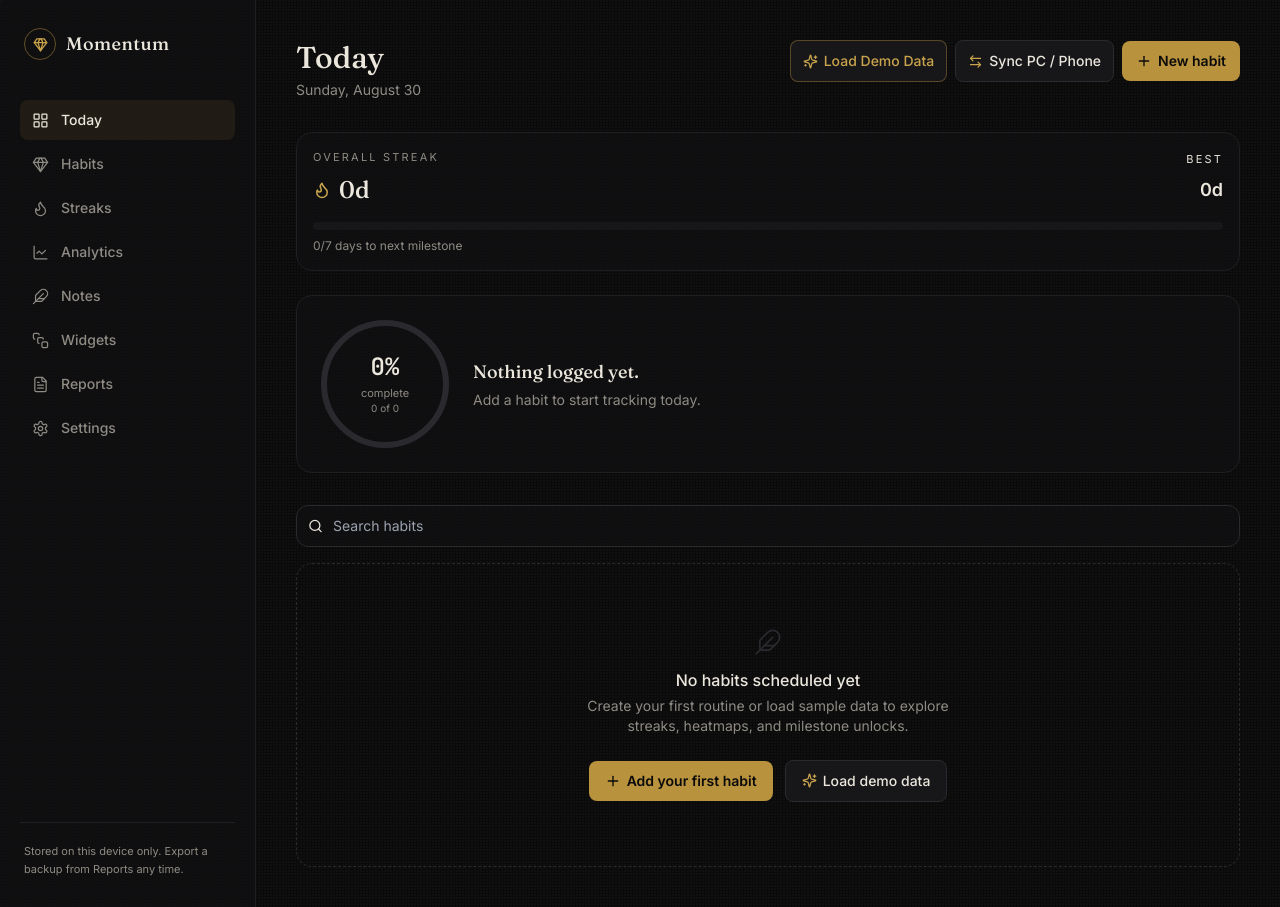
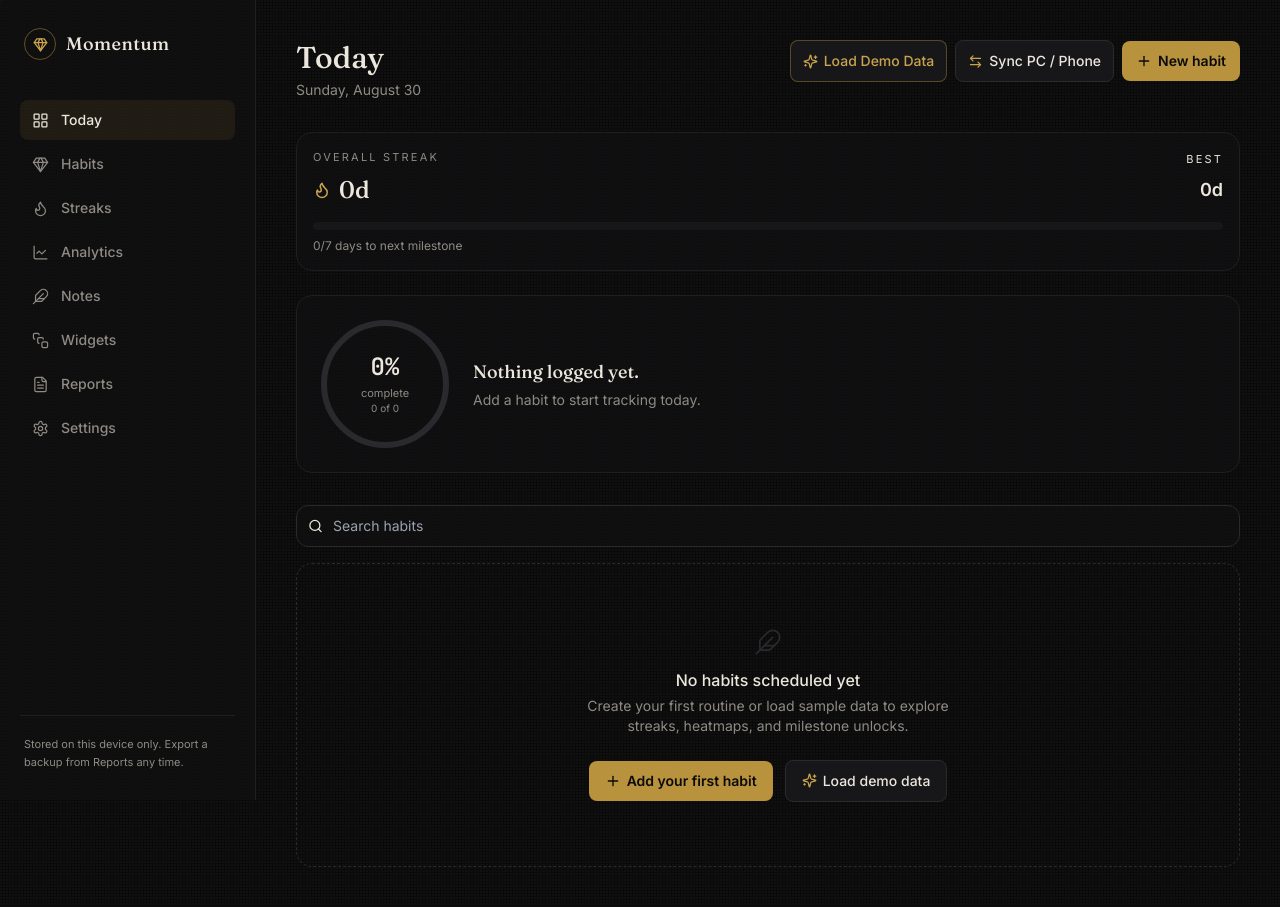
Before and after one commit to Memoona-tech/momentum, a Next.js app: page / in a window 1280 px wide. Built offline with nearby package versions, Linux system fonts and the light colour scheme.

Commit message:
fix(layout): make sidebar sticky so it stays fixed while scrolling habits

```diff
--- a/components/AppShell.tsx
+++ b/components/AppShell.tsx
@@ -62,7 +62,7 @@ export default function AppShell({ children }: { children: React.ReactNode }) {
       className="min-h-screen flex flex-col md:flex-row"
       style={themeStyles[settings.theme] ?? themeStyles.vault}
     >
-      <aside className="hidden md:flex md:w-64 md:flex-col border-r border-void-700 bg-void-900/60 px-5 py-7">
+      <aside className="hidden md:flex md:w-64 md:flex-col md:sticky md:top-0 md:h-screen md:shrink-0 border-r border-void-700 bg-void-900/60 px-5 py-7 overflow-y-auto">
         <div className="flex items-center gap-2.5 px-1 mb-10">
           <div className="w-8 h-8 rounded-full border border-gold-500/50 flex items-center justify-center">
             <Gem className="text-gold-400" size={15} />
@@ -165,7 +165,7 @@ export default function AppShell({ children }: { children: React.ReactNode }) {
         </div>
       )}
 
-      <main className="flex-1 px-4 py-6 md:px-10 md:py-10 pb-24 md:pb-10 max-w-5xl w-full mx-auto">
+      <main className="flex-1 min-w-0 px-4 py-6 md:px-10 md:py-10 pb-24 md:pb-10 max-w-5xl w-full mx-auto">
         {children}
       </main>
     </div>
```
